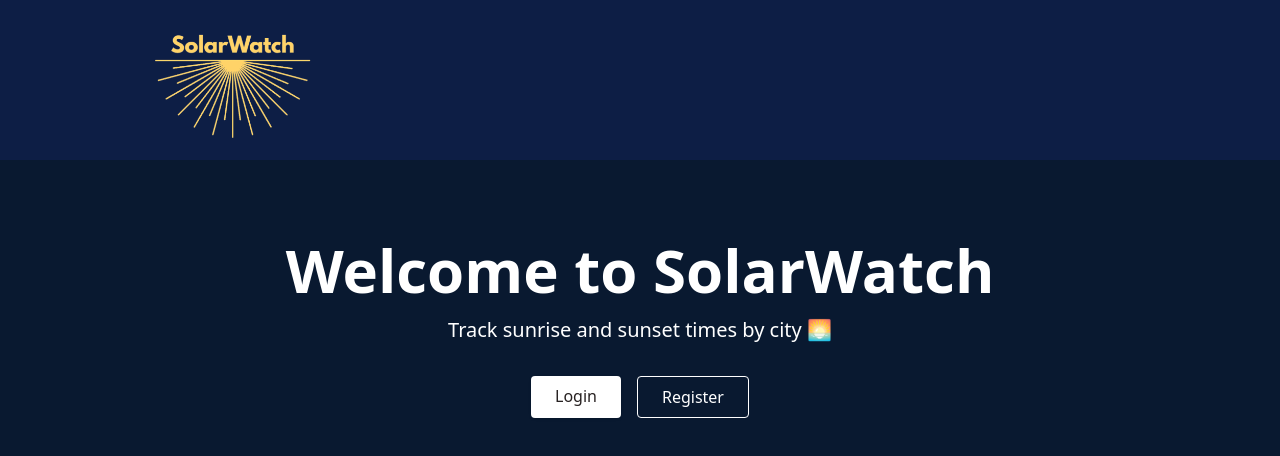
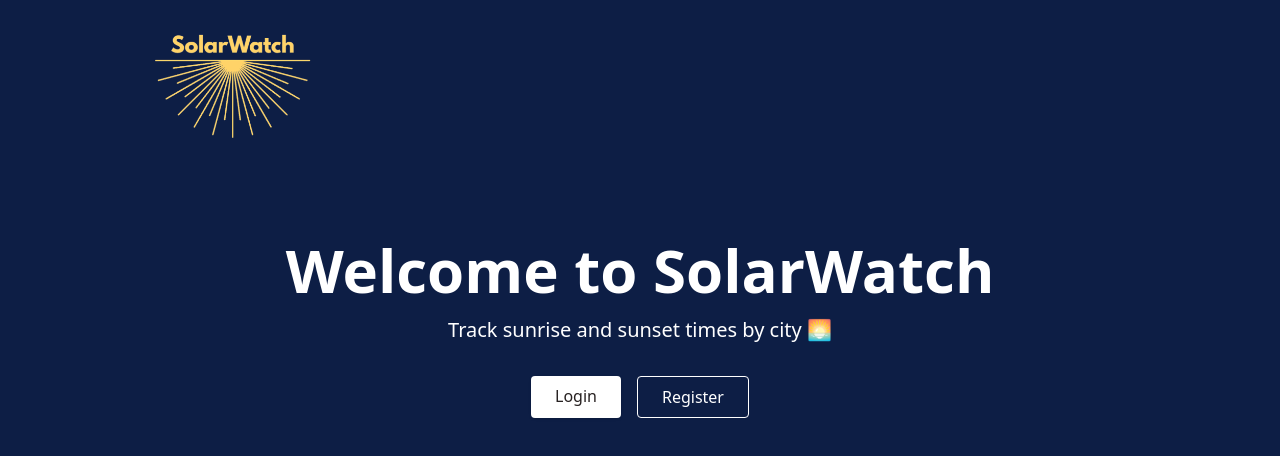
Before and after one commit to o-k-e/solar-watch, a React (Vite) app in the folder frontend/: page / in a window 1280 px wide. Shown: the top 456 px of the page. Built offline with nearby package versions, Linux system fonts and the light colour scheme.

Commit message:
change background color

```diff
--- a/frontend/src/Pages/LandingPage.jsx
+++ b/frontend/src/Pages/LandingPage.jsx
@@ -3,7 +3,7 @@ import { Link } from 'react-router-dom';
 
 const LandingPage = () => {
     return (
-        <div className="flex flex-col items-center text-center bg-[#091930] text-white px-4 pt-20 pb-10 min-h-screen">            <h1 className="text-4xl md:text-6xl font-bold mb-4">Welcome to SolarWatch</h1>
+        <div className="flex flex-col items-center text-center bg-[#0d1e45] text-white px-4 pt-20 pb-10 min-h-screen">            <h1 className="text-4xl md:text-6xl font-bold mb-4">Welcome to SolarWatch</h1>
             <p className="text-lg md:text-xl mb-8">Track sunrise and sunset times by city 🌅 </p>
             <div className="flex gap-4">
                 <Link to="/login" className="bg-white text-[#272121] px-6 py-2 rounded shadow hover:bg-gray-200 transition">Login</Link>
```
